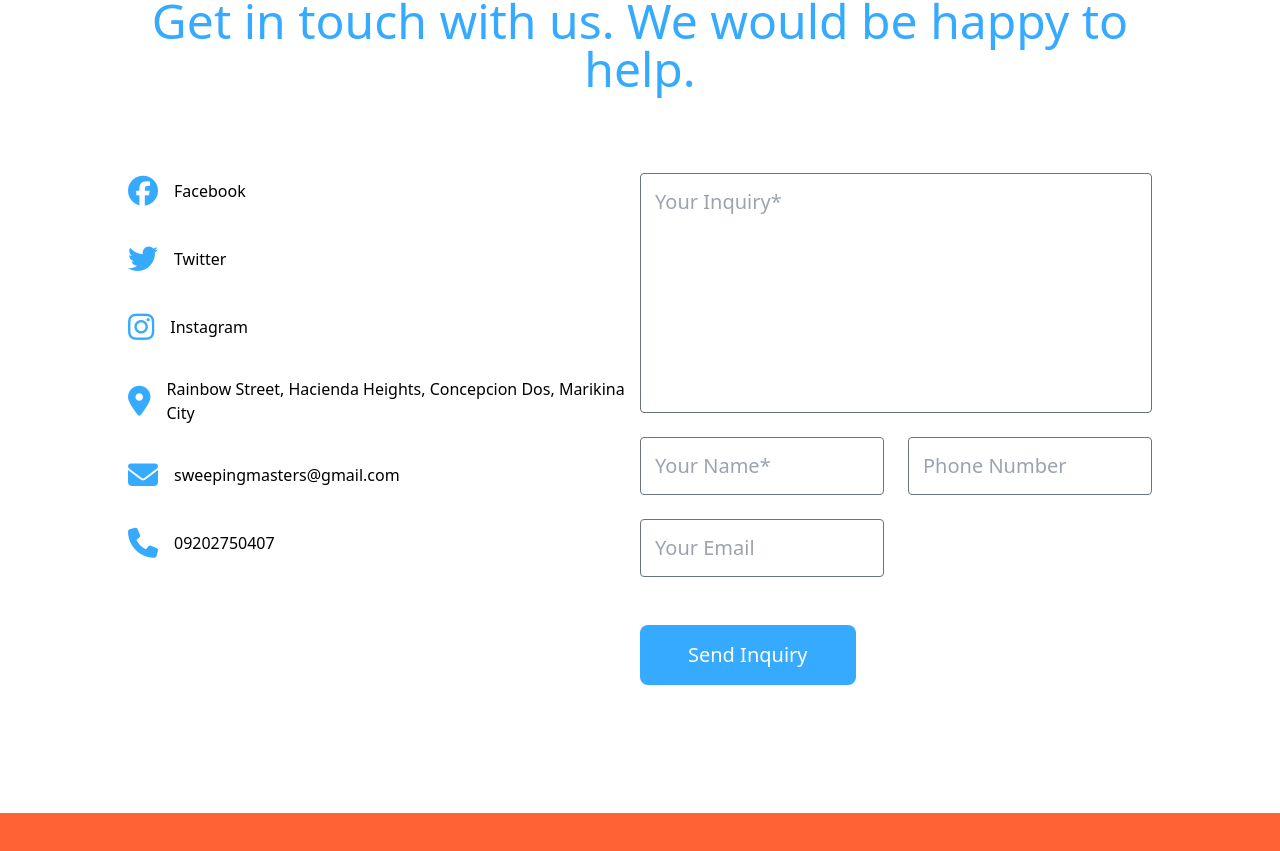
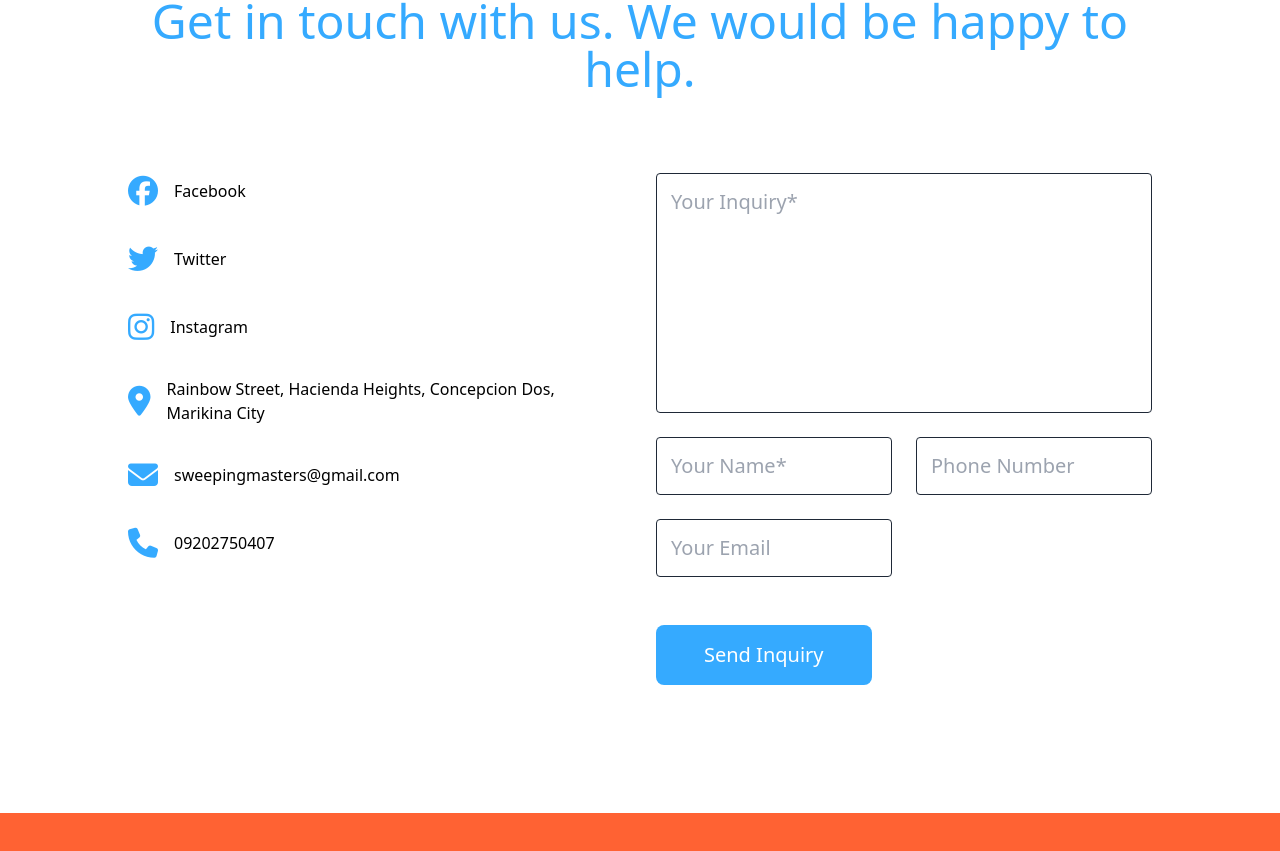
Before and after one commit to Arc-Data/cleaning-company-website, a React (Vite) app: page /contact in a window 1280 px wide. Shown: the part 797-1648 px from the top of the page. Built offline with nearby package versions, Linux system fonts and the light colour scheme.

Commit message:
contact form adjustments

```diff
--- a/src/index.css
+++ b/src/index.css
@@ -19,5 +19,5 @@ html {
 }
 
 .contact--form {
-  @apply border border-gray-500 outline-none focus:shadow focus:border-primary hover:border-primary text-xl p-3.5 rounded w-full sm:max-w-sm md:max-w-full;
+  @apply border border-gray-800 outline-none focus:shadow focus:border-primary hover:border-primary text-xl p-3.5 rounded w-full sm:max-w-sm md:max-w-full;
 }
--- a/src/pages/Contact.jsx
+++ b/src/pages/Contact.jsx
@@ -1,14 +1,34 @@
 import BannerOverlay from "../components/BannerOverlay";
 import Footer from "../components/Footer";
 import BannerImage from "/images/CleaningServiceGroup4Back.jpeg";
+import { useState } from "react";
 
 const Contact = () => {
+    const [form, setForm] = useState({
+        'inquiry': '',
+        'name': '',
+        'phone': '',
+        'email': '',
+    })
+
+    const handleInputChange = (e) => {
+        const { name, value } = e.target;
+        setForm((prevData) => ({
+            ...prevData,
+            [name]: value
+        }));
+    };
+
+    const handleSubmit = (e) => {
+        e.preventDefault();
+    }
+
     return (
         <div>
             <BannerOverlay src={BannerImage} title={"Contact"} subtitle={"Reach Out To Us!"}/>
             <section className="p-6 md:p-32">
                 <p className="text-5xl text-primary font-bolder text-center mb-20">Get in touch with us. We would be happy to help.</p>
-                <div className="container mx-auto grid md:grid-cols-2">
+                <div className="container mx-auto grid md:grid-cols-2 gap-8">
                     <div className="flex flex-col space-y-8 ">
                         <div className="flex space-x-4 items-center">
                             <i className="fa-brands fa-facebook text-3xl text-primary"></i>
@@ -41,24 +61,32 @@ const Contact = () => {
                                 name="inquiry"
                                 id="inquiry"
                                 placeholder="Your Inquiry*"
-                                className="h-60 resize-none col-span-2 contact--form"/>
+                                className="h-60 resize-none col-span-2 contact--form"
+                                onChange={handleInputChange}
+                                value={form.inquiry}/>
                             <input
                                 type="text"
                                 name="name"
                                 placeholder="Your Name*"
-                                className="contact--form"/>
+                                className="contact--form"
+                                onChange={handleInputChange}
+                                value={form.name}/>
                             <input
                                 type="text"
-                                name="phone_number"
+                                name="phone"
                                 placeholder="Phone Number"
-                                className="contact--form"/>
+                                className="contact--form"
+                                onChange={handleInputChange}
+                                value={form.phone}/>
                             <input
                                 type="email"
                                 name="email"
                                 placeholder="Your Email"
-                                className="contact--form"/>
+                                className="contact--form"
+                                onChange={handleInputChange}
+                                value={form.email}/>
                         </div>
-                        <button className="px-12 py-4 bg-primary text-white rounded-lg text-xl mt-12">Send Inquiry</button>
+                        <button className="px-12 py-4 bg-primary text-white rounded-lg text-xl mt-12" onClick={handleSubmit}>Send Inquiry</button>
                     </form>
                 </div>
             </section>
```
